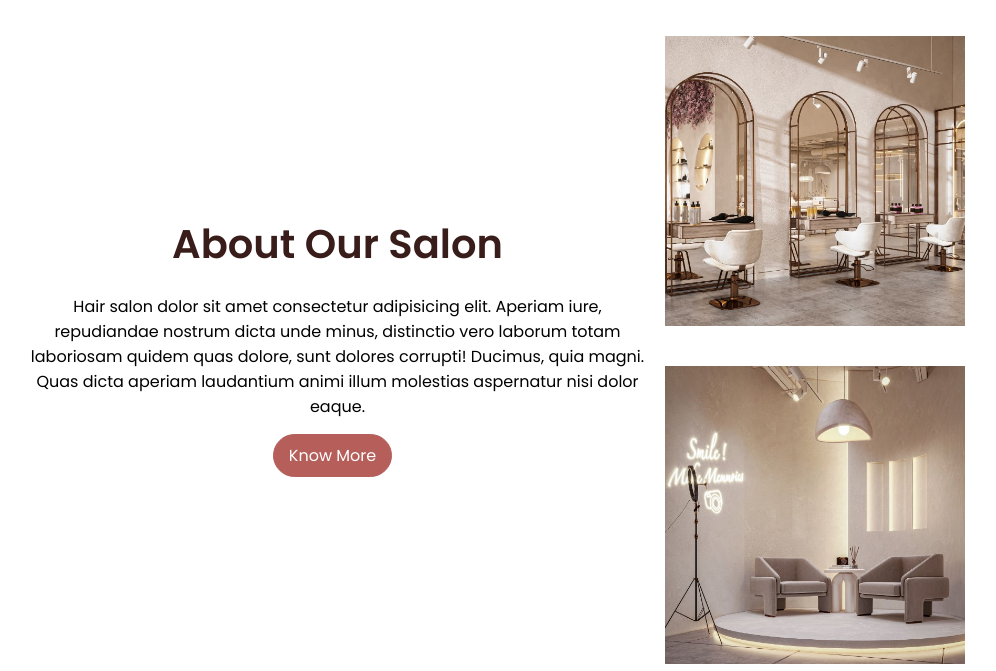
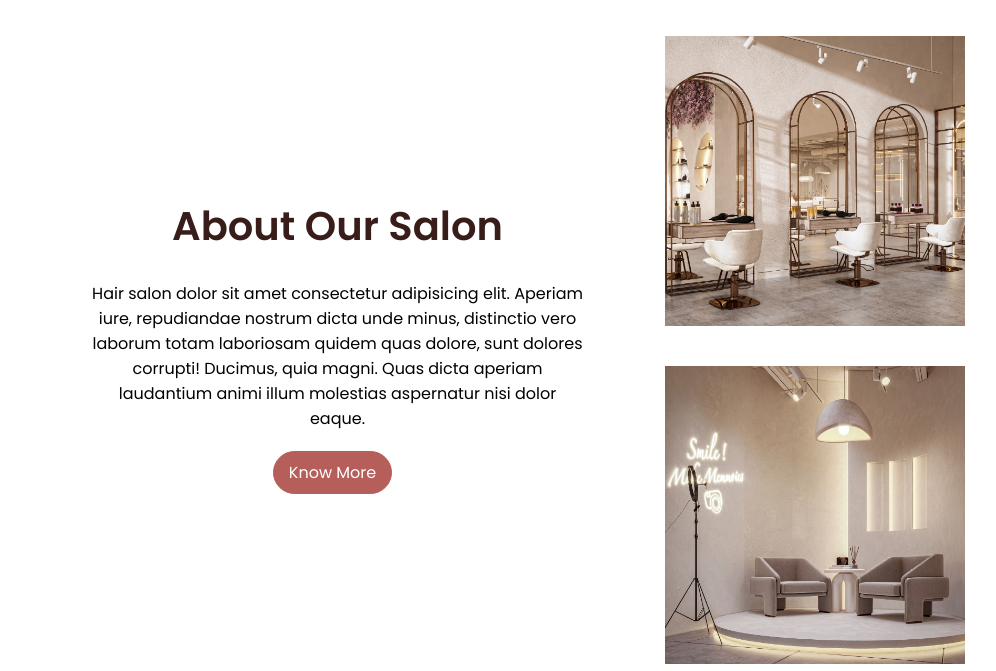
Before and after one commit to RockyBalbonys/SalonAppointmentSystem, a PHP site: page /landingpage.php in a window 1280 px wide. Shown: the part 1198-1869 px from the top of the page, without its empty margins (20-1016 px from the left). Run offline with PHP 8.4, Linux system fonts and the light colour scheme; some libraries are stand-ins or nearby versions.

Commit message:
fixed width in about section

```diff
--- a/client/style.css
+++ b/client/style.css
@@ -421,9 +421,10 @@ section .title{
     color: #381d1a;
     margin-bottom: 20px;
 }
-.content-col .p{
+.content-col p{
     padding: 0;
-    margin: 30px auto;
+    margin: 5px auto;
+    width: 80%;
 }
 .content-col .ctn {
     margin-left: -10px;
```
Also changed, not shown: 1 other file.
